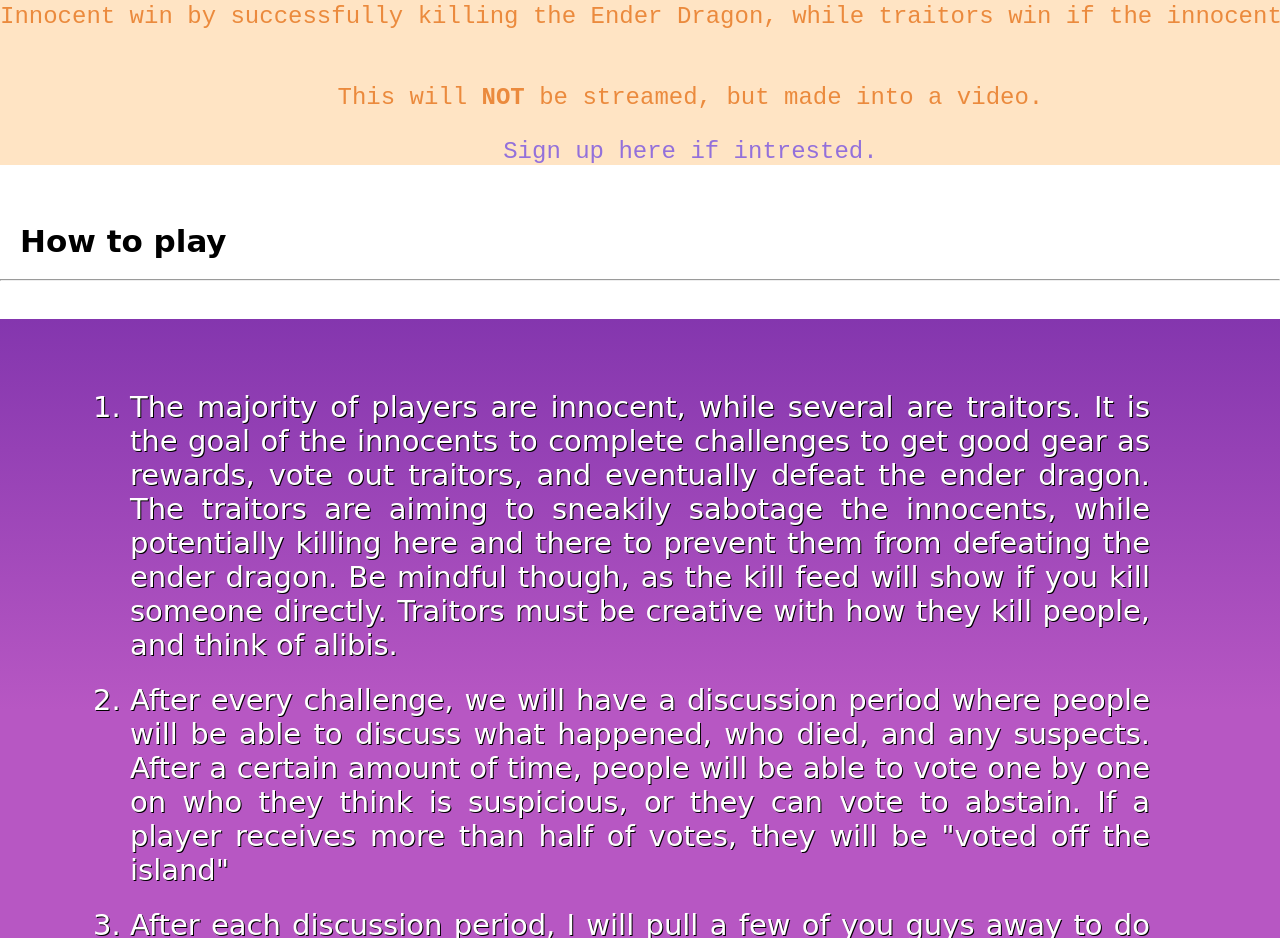
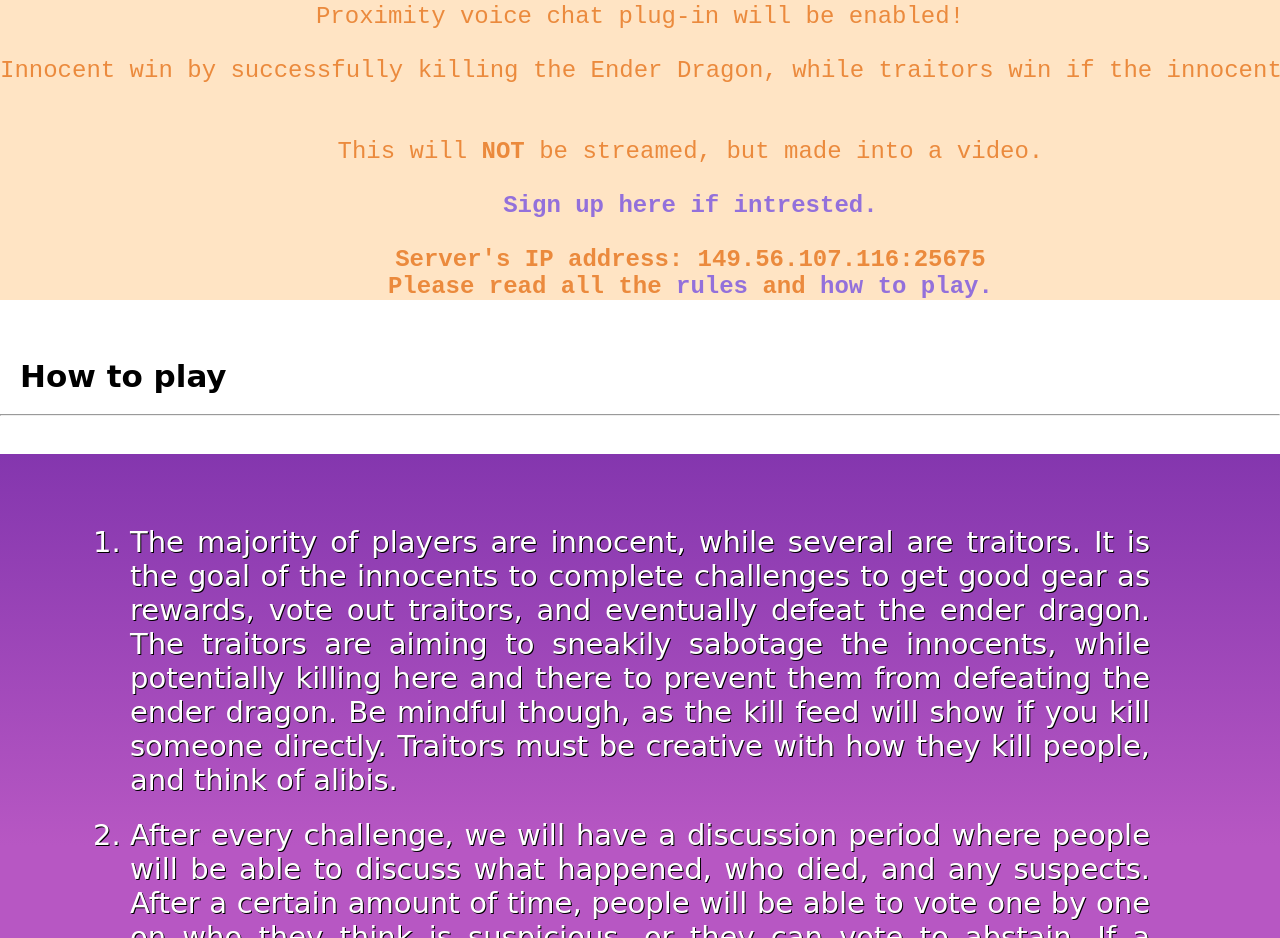
Before and after one commit to IDKH-code/minecraft, a plain HTML site: page index.html in a window 1280 px wide. Shown: the part 1200-2138 px from the top of the page. Drawn offline with Linux system fonts and the light colour scheme; a web font is replaced by a local one.

Commit message:
Update index.html

```diff
--- a/index.html
+++ b/index.html
@@ -39,14 +39,19 @@ Complete challenges and win gear to fight the Ender Dragon!
 Be careful though, several amongst you are traitors looking to sabotage the team and prevent you from killing the Dragon.
 
 After each challenge, people will vote on who they believe are the traitors, and there will also be mid-round interviews with participants.
-Kind of like Survivor. Proximity voice chat plug-in will be enabled!
+Kind of like Survivor.
+
+Proximity voice chat plug-in will be enabled!
 
 Innocent win by successfully killing the Ender Dragon, while traitors win if the innocent fail to do so.
 
 
        This will <b>NOT</b> be streamed, but made into a video.
 
-       <a href="https://discord.gg/EBGRnVeg" target="_blank">Sign up here if intrested.</a></pre>
+       <b><a href="https://discord.gg/EBGRnVeg" target="_blank">Sign up here if intrested.</a></b>
+
+       <b>Server's IP address: 149.56.107.116:25675
+       Please read all the <a href="#rules">rules</a> and <a href="howto">how to play.</a></b></pre>
 
         <br>
         <br>
```
